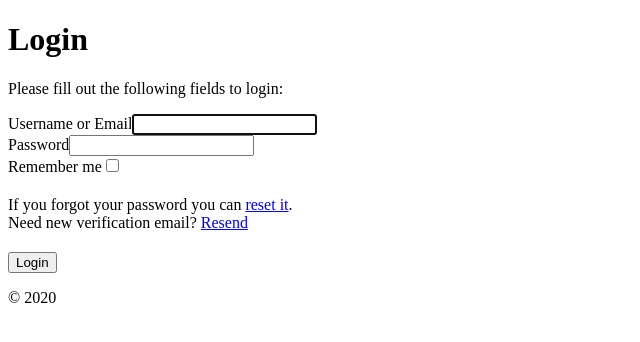
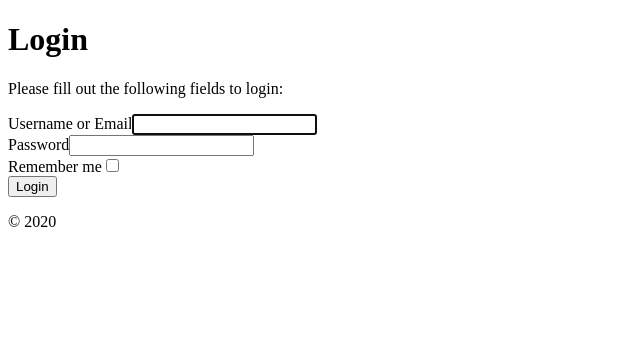
Before and after one commit to InternetOfUs/hub, a Yii app: template frontend/views/site/login.php in a window 1280 px wide. Shown: the top 342 px of the page, without its empty margins (0-640 px from the left). Run offline with PHP 8.4 and a stand-in for Yii, Linux system fonts and the light colour scheme; the template is opened without the code that fills it, so the values that code supplies are empty; form fields are guessed from the names that the template uses; some libraries are stand-ins or nearby versions.

Commit message:
commented features

```diff
--- a/frontend/views/site/login.php
+++ b/frontend/views/site/login.php
@@ -20,13 +20,13 @@
         <?= $form->field($model, 'password')->passwordInput()->label(Yii::t('common', 'Password')); ?>
         <?= $form->field($model, 'rememberMe')->checkbox()->label(Yii::t('signup', 'Remember me')); ?>
 
-        <div style="margin:20px 0;">
+        <!-- <div style="margin:20px 0;">
             <p class="light">
-                <?= Yii::t('signup', 'If you forgot your password you can'); ?> <?= Html::a( Yii::t('signup', 'reset it'), ['site/request-password-reset']) ?>.
+                <?//= Yii::t('signup', 'If you forgot your password you can'); ?> <?//= Html::a( Yii::t('signup', 'reset it'), ['site/request-password-reset']) ?>.
                 <br>
-                <?= Yii::t('signup', 'Need new verification email?'); ?> <?= Html::a( Yii::t('signup', 'Resend'), ['site/resend-verification-email']) ?>
+                <?//= Yii::t('signup', 'Need new verification email?'); ?> <?//= Html::a( Yii::t('signup', 'Resend'), ['site/resend-verification-email']) ?>
             </p>
-        </div>
+        </div> -->
 
         <div class="form-group">
             <?= Html::submitButton( Yii::t('common', 'Login'), ['class' => 'btn btn-primary', 'name' => 'login-button']) ?>
```
